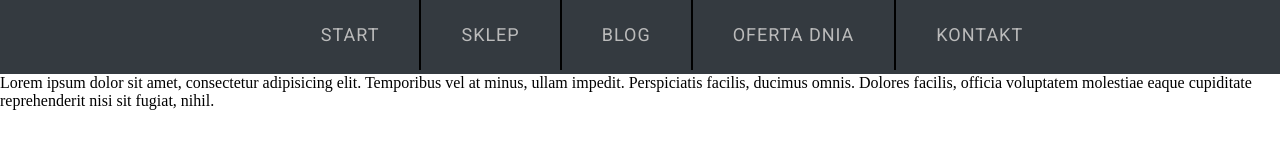
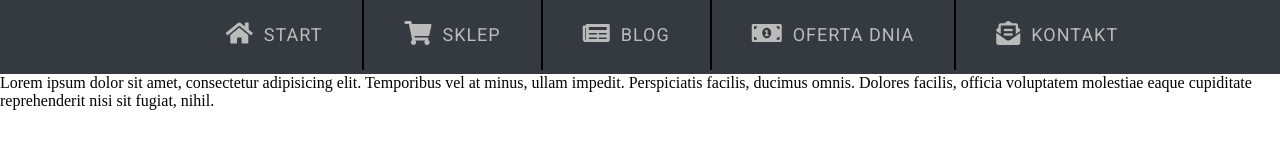
Before and after one commit to MaciejGazdecki/Jak-ladnie-centrowac-element-blokowy-w-CSS-How-to-easy-center-block-objet-in-css, a plain HTML site: page 5. Tworzenie menu strony/index.html in a window 1280 px wide. Drawn offline with Linux system fonts and the light colour scheme.

Commit message:
skonczono cwiczenie

```diff
--- a/5. Tworzenie menu strony/index.html
+++ b/5. Tworzenie menu strony/index.html
@@ -29,17 +29,18 @@
 <head>
   <meta charset="UTF-8">
   <title>Document</title>
+  <link rel="stylesheet" href="https://use.fontawesome.com/releases/v5.8.2/css/all.css" integrity="sha384-oS3vJWv+0UjzBfQzYUhtDYW+Pj2yciDJxpsK1OYPAYjqT085Qq/1cq5FLXAZQ7Ay" crossorigin="anonymous">
   <link rel="stylesheet" href="style.css">
 </head>
 
 <body>
   <nav>
     <ul class="clearfix">
-      <li><a href=""><!--<i class="fas fa-home"></i>-->Start</a></li>
-      <li><a href="">Sklep</a></li>
-      <li><a href="">Blog</a></li>
-      <li><a href="">Oferta dnia</a></li>
-      <li><a href="">Kontakt</a></li>
+      <li><a href="#"><i class="fas fa-home"></i>Start</a></li>
+      <li><a href="#"><i class="fas fa-shopping-cart"></i>Sklep</a></li>
+      <li><a href="#"><i class="fas fa-newspaper"></i>Blog</a></li>
+      <li><a href="#"><i class="fas fa-money-bill-alt"></i>Oferta dnia</a></li>
+      <li><a href="#"><i class="fas fa-envelope-open-text"></i>Kontakt</a></li>
     </ul>
   </nav>
   <p>Lorem ipsum dolor sit amet, consectetur adipisicing elit. Temporibus vel at minus, ullam impedit. Perspiciatis facilis, ducimus omnis. Dolores facilis, officia voluptatem molestiae eaque cupiditate reprehenderit nisi sit fugiat, nihil.</p>
--- a/5. Tworzenie menu strony/style.css
+++ b/5. Tworzenie menu strony/style.css
@@ -19,13 +19,13 @@ nav {
     text-align: center;
 }
 
-ul {
+nav ul {
     max-width: 1280px;
     list-style: none;
     display: inline-block;
 }
 
-a {
+nav ul li a {
     display: block;
     color: #bbb;
     line-height: 3.88888em;
@@ -41,3 +41,12 @@ a {
 nav ul li:nth-last-of-type(1) a{
     border-right: none;
 }
+nav ul li i {
+    font-size: 24px;
+    margin-right: 10px;
+    vertical-align: -1px;
+}
+nav ul li a:hover{
+    color: white;
+    transition: .4s;
+}
```
Also changed, not shown: 5. Tworzenie menu strony/Zrzut ekranu z 2019-05-13 19-39-54.jpg (added).
